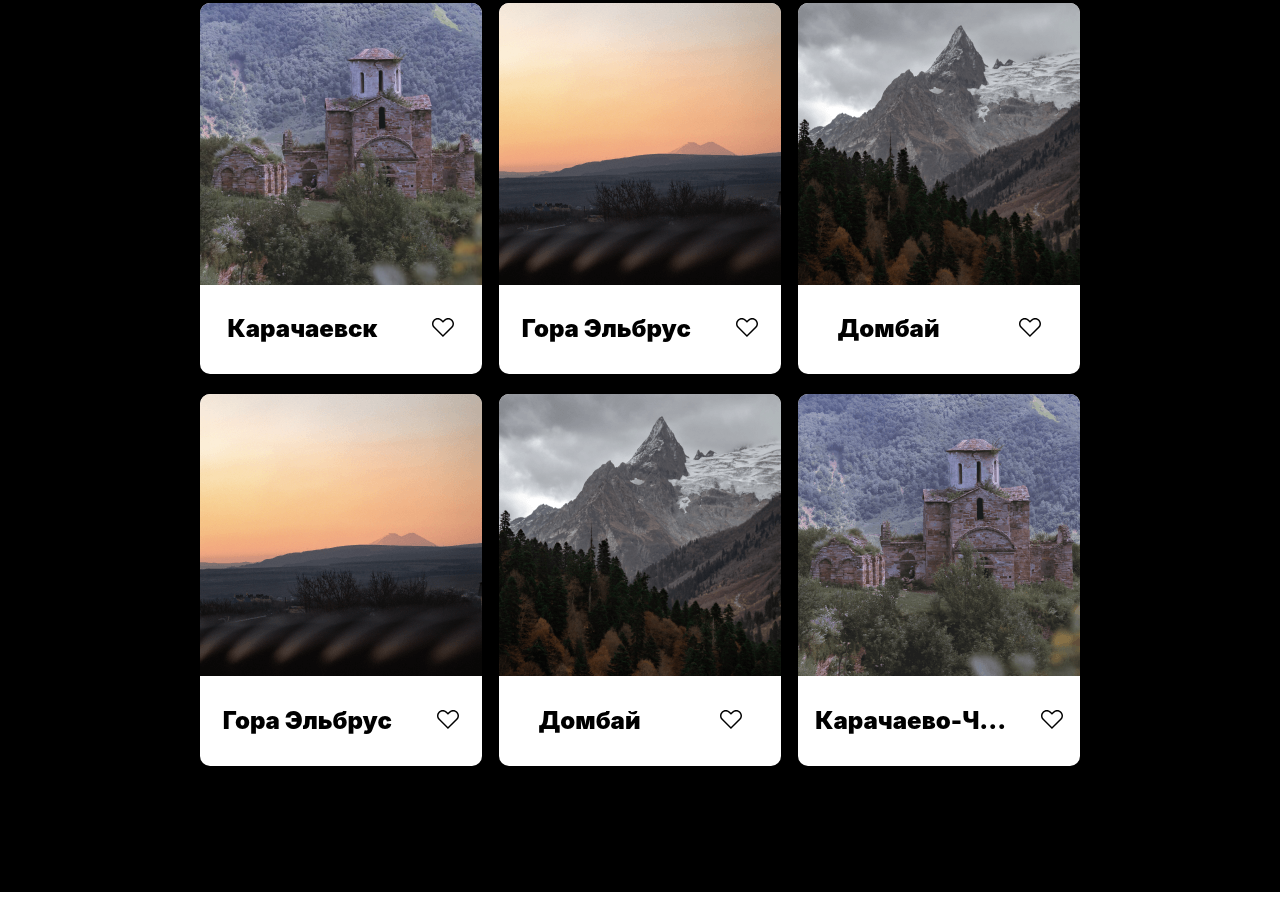
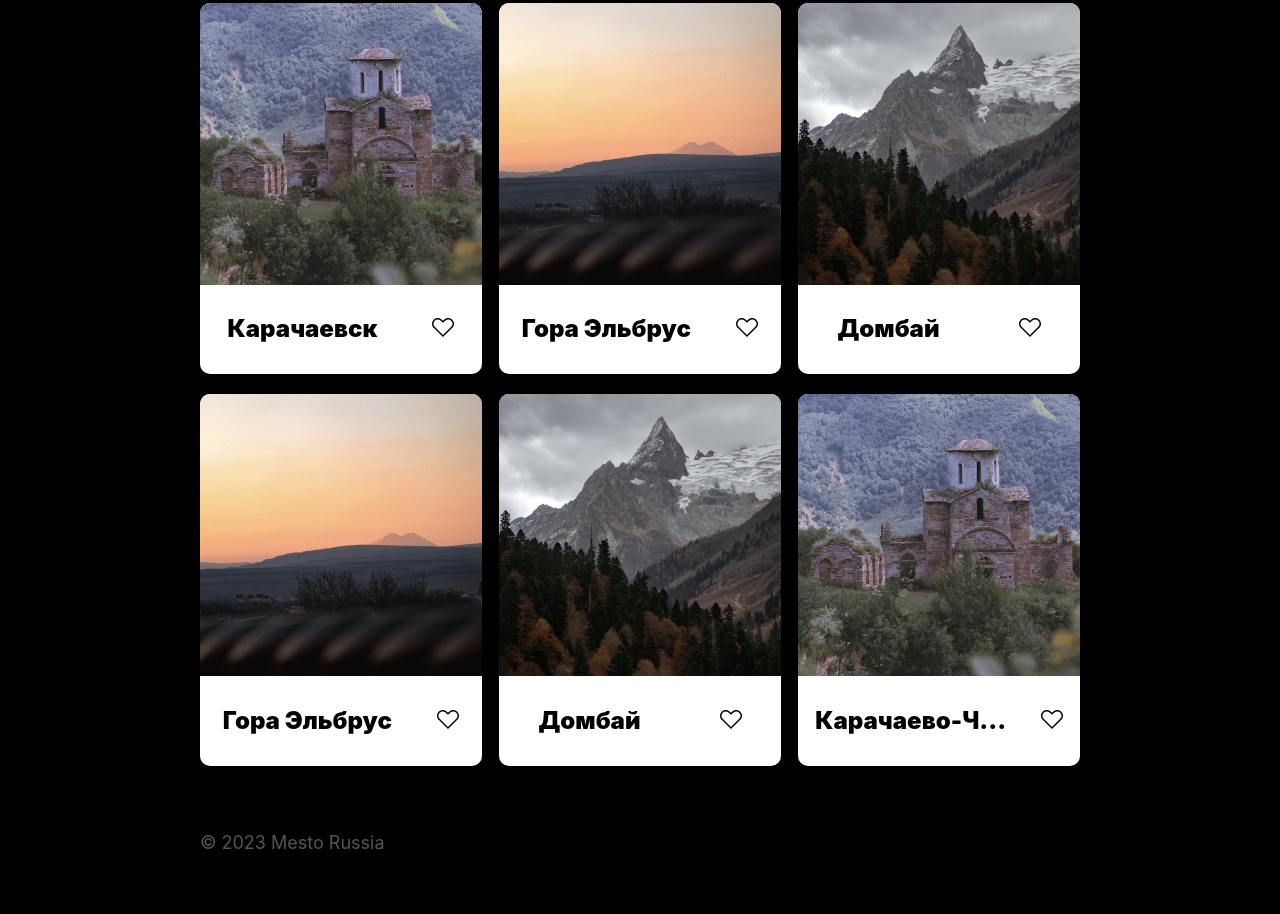
Before and after one commit to SkySila/mesto, a plain HTML site: page index.html in a window 1280 px wide. Shown: the part 327-1241 px from the top of the page. Before the commit the page ends 1219 px from the top, so only its background shows below. Drawn offline with Linux system fonts and the light colour scheme.

Commit message:
Added footer block, not adaptive yet

```diff
--- /dev/null
+++ b/blocks/footer/__text/footer__text.css
@@ -0,0 +1,14 @@
+.footer__text {
+  color: #545454;
+  margin: 0;
+  padding: 0;
+  margin-block-start: 0;
+  margin-block-end: 0;
+  font-family: "Inter", "Arial", "Helvetica", sans-serif;
+  font-size: 18px;
+  line-height: 22px;
+  font-weight: 400;
+  text-align: left;
+  vertical-align: top;
+  -webkit-font-smoothing: antialiased;
+}
--- a/blocks/footer/footer.css
+++ b/blocks/footer/footer.css
@@ -1,3 +1,6 @@
 .footer {
-
+  max-width: 318px;
+  width: 100%;
+  grid-row: 6/7;
+  grid-column: 2/3;
 }
--- a/index.html
+++ b/index.html
@@ -70,7 +70,7 @@
     </section>
   </main>
   <footer class="footer">
-
+    <p class="footer__text">&copy; 2023 Mesto Russia</p>
   </footer>
   </div>
 </body>
--- a/pages/index.css
+++ b/pages/index.css
@@ -27,3 +27,7 @@
 @import url(../blocks/place/__name/place__name.css);
 @import url(../blocks/place/__like/place__like.css);
 @import url(../blocks/footer/footer.css);
+
+/*footer*/
+@import url(../blocks/footer/footer.css);
+@import url(../blocks/footer/__text/footer__text.css);
```
